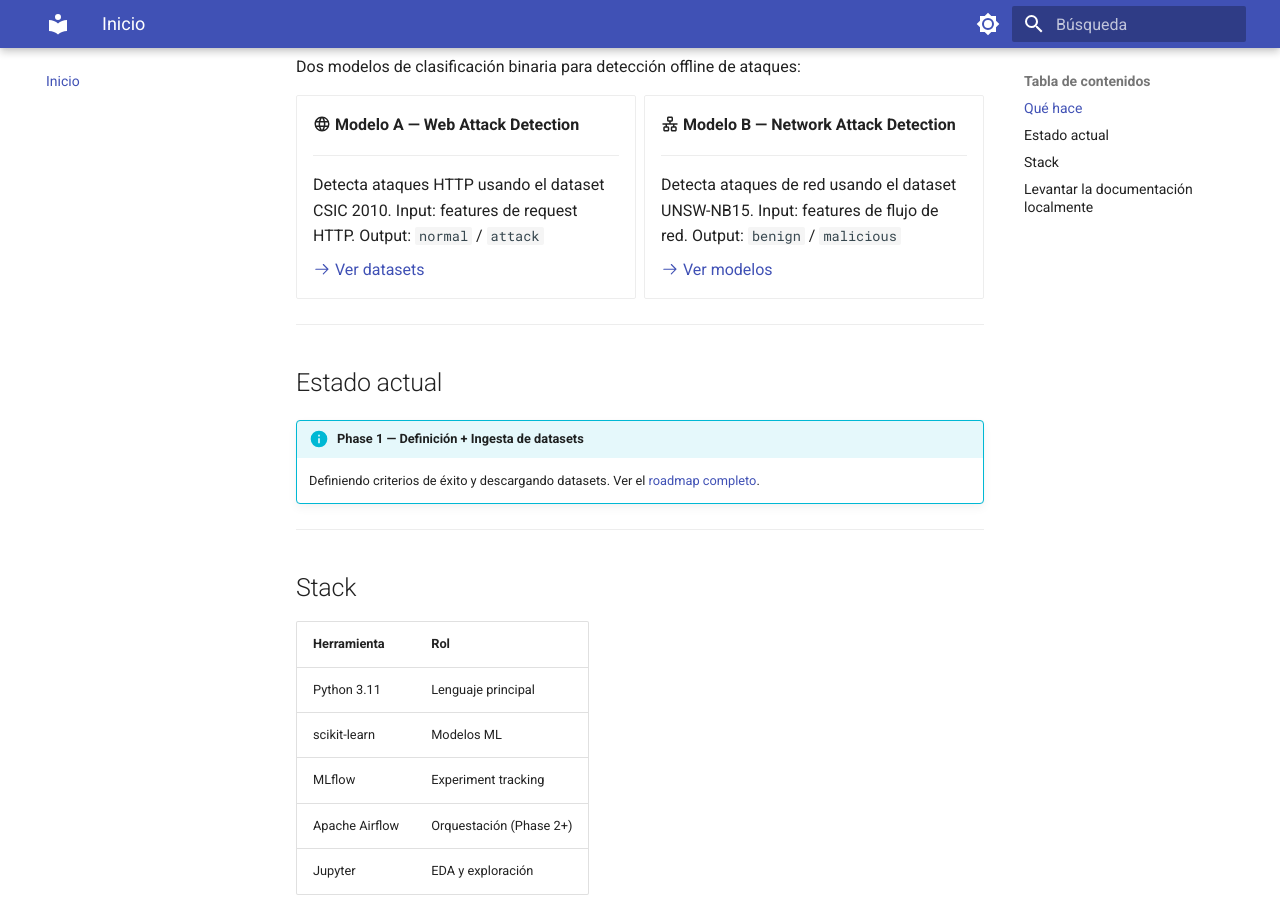
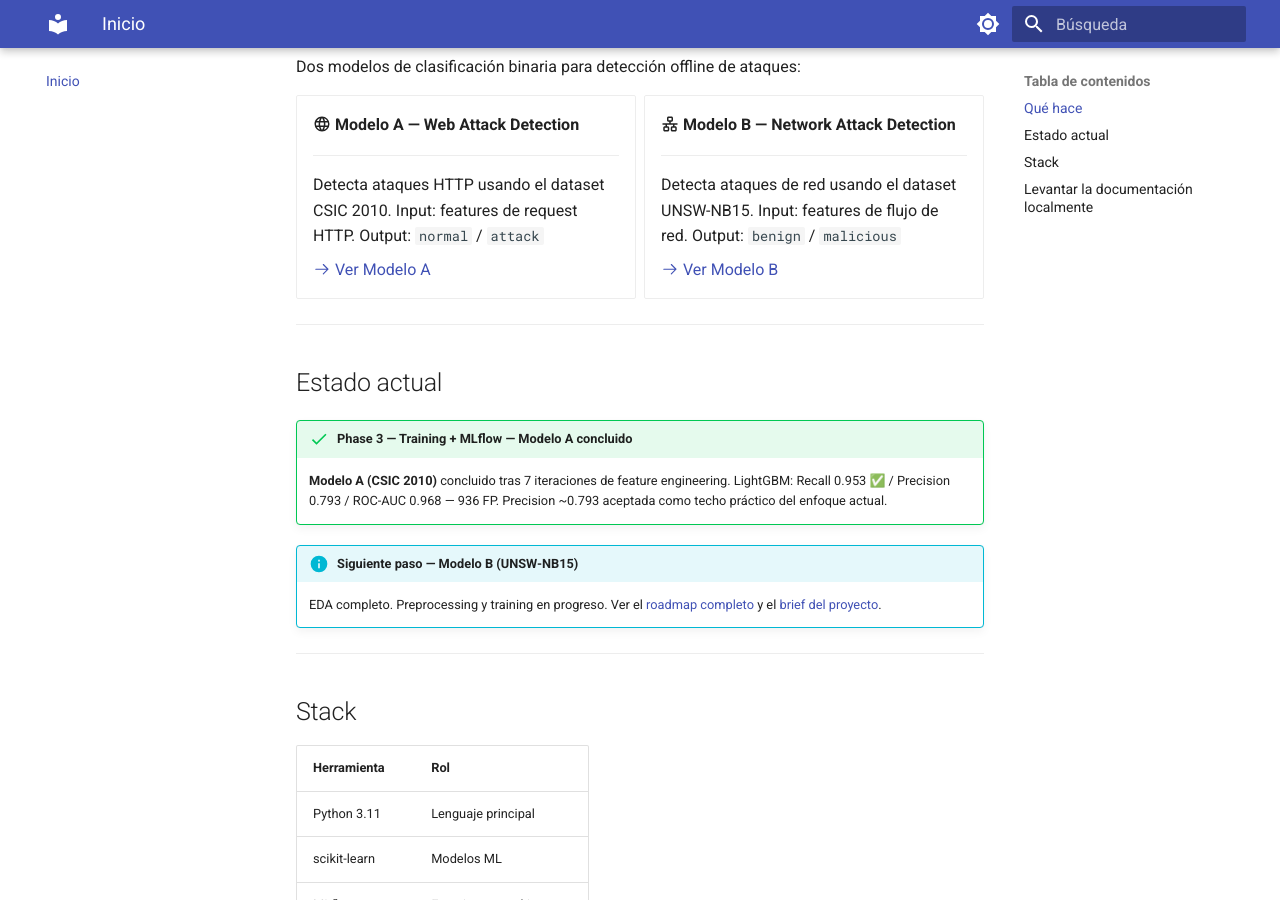
Before and after one commit to permotion/pmt_mlsec, an MkDocs documentation site: the page built from docs/index.md, in a window 1280 px wide and 900 px high, scrolled down 342 px. Built offline with MkDocs 1.6.1 and Material for MkDocs 9.7.7, drawn with Linux system fonts in a browser that asks for light colours.

Commit message:
Update home page to reflect current project state (Phase 3, Model A done)
Co-Authored-By: Claude Sonnet 4.6 <noreply@anthropic.com>

```diff
--- a/docs/index.md
+++ b/docs/index.md
@@ -18,7 +18,7 @@ Dos modelos de clasificación binaria para detección offline de ataques:
     Input: features de request HTTP.
     Output: `normal` / `attack`
 
-    [:octicons-arrow-right-24: Ver datasets](datasets.md)
+    [:octicons-arrow-right-24: Ver Modelo A](model_a/index.md)
 
 -   :material-lan: **Modelo B — Network Attack Detection**
 
@@ -28,7 +28,7 @@ Dos modelos de clasificación binaria para detección offline de ataques:
     Input: features de flujo de red.
     Output: `benign` / `malicious`
 
-    [:octicons-arrow-right-24: Ver modelos](models.md)
+    [:octicons-arrow-right-24: Ver Modelo B](model_b/index.md)
 
 </div>
 
@@ -36,9 +36,14 @@ Dos modelos de clasificación binaria para detección offline de ataques:
 
 ## Estado actual
 
-!!! info "Phase 1 — Definición + Ingesta de datasets"
-    Definiendo criterios de éxito y descargando datasets.
-    Ver el [roadmap completo](roadmap.md).
+!!! success "Phase 3 — Training + MLflow — Modelo A concluido"
+    **Modelo A (CSIC 2010)** concluido tras 7 iteraciones de feature engineering.
+    LightGBM: Recall 0.953 ✅ / Precision 0.793 / ROC-AUC 0.968 — 936 FP.
+    Precision ~0.793 aceptada como techo práctico del enfoque actual.
+
+!!! info "Siguiente paso — Modelo B (UNSW-NB15)"
+    EDA completo. Preprocessing y training en progreso.
+    Ver el [roadmap completo](roadmap.md) y el [brief del proyecto](brief.md).
 
 ---
 
```
